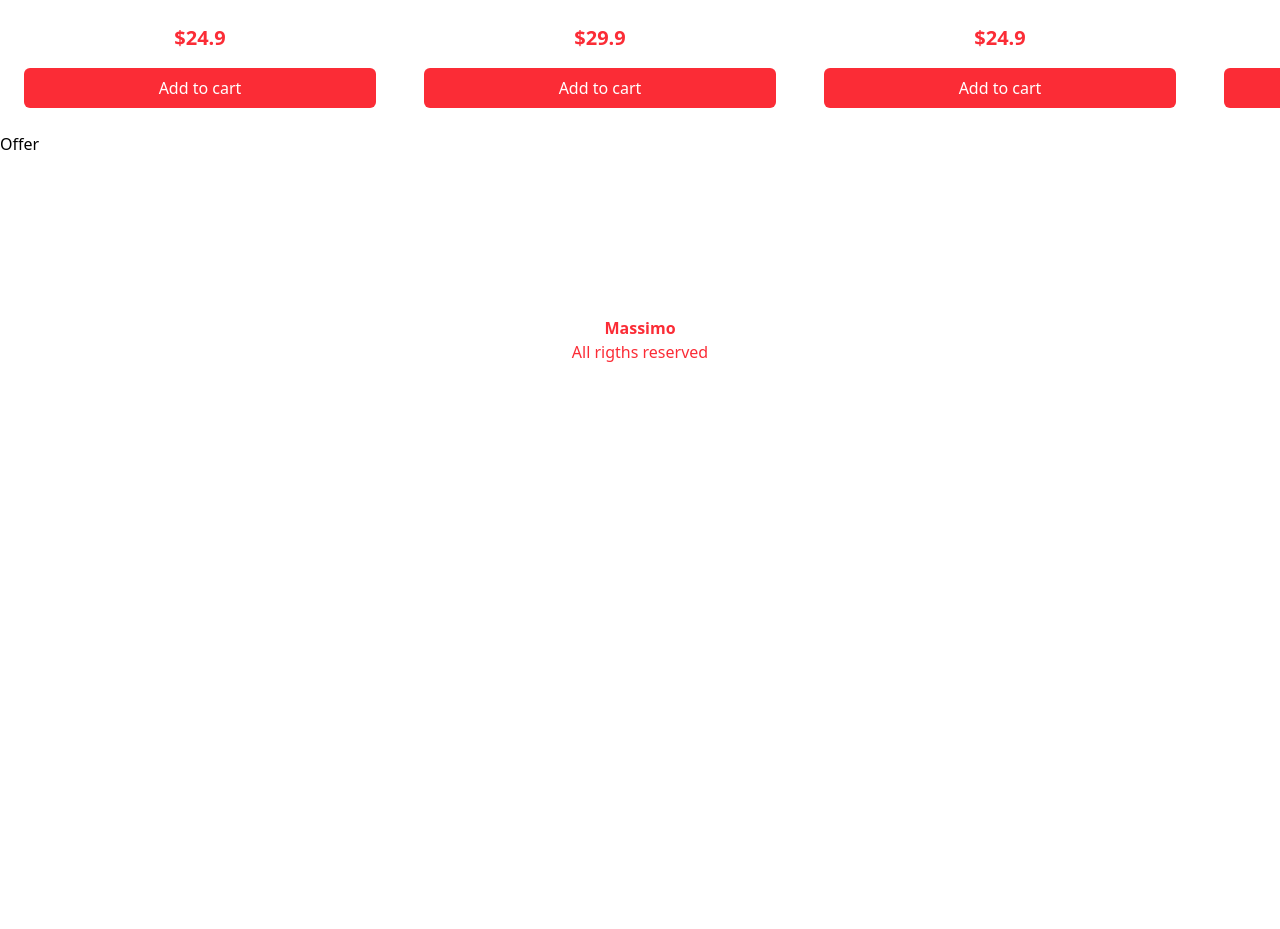
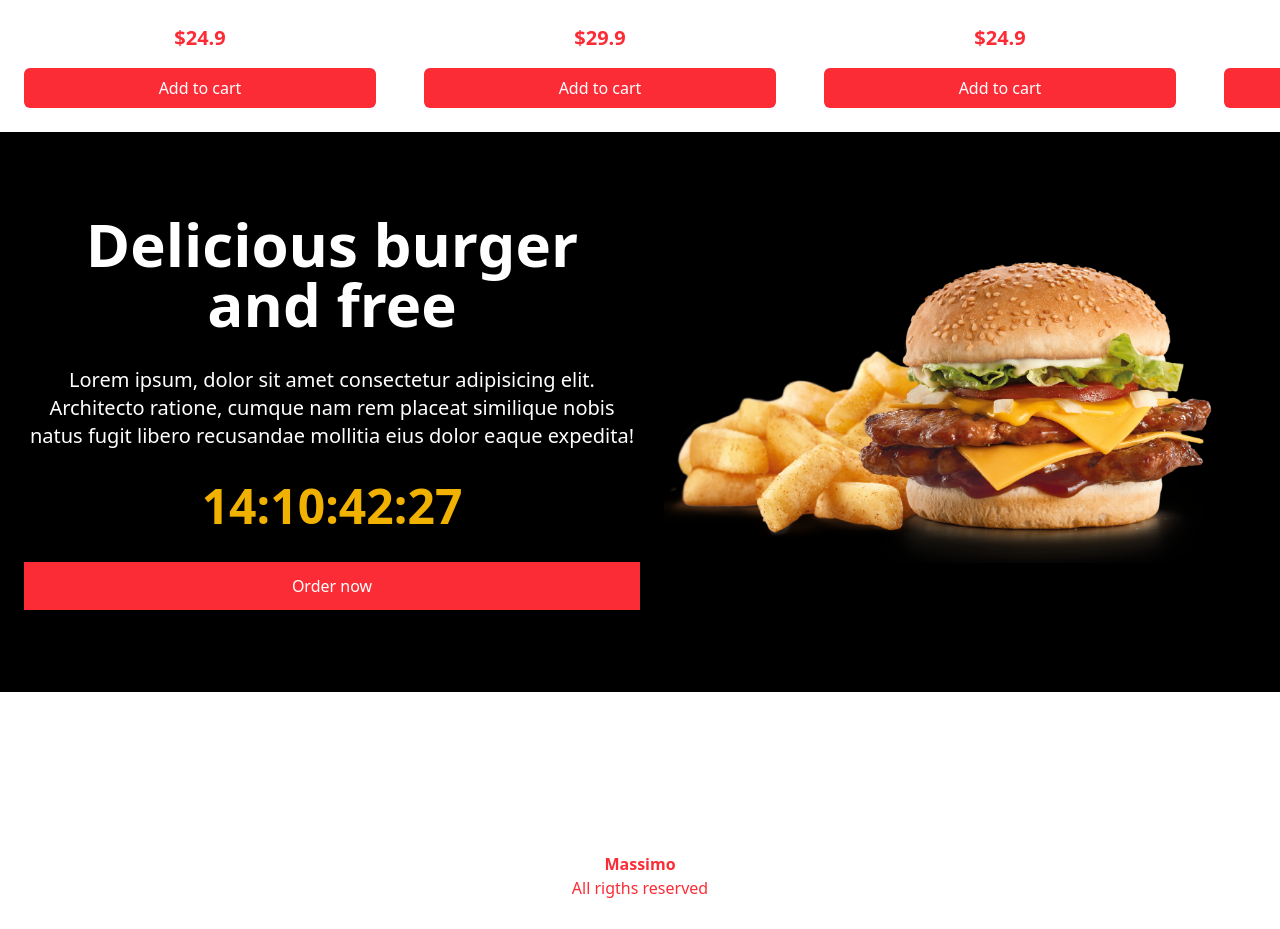
Before and after one commit to Hasmik11Gevorgyan/restaurant-project-Next-project-with-Typescript-and-Tailwind-, a Next.js app in the folder my-restaurant/: page / in a window 1280 px wide. Shown: the part 1180-2109 px from the top of the page. Before the commit the page ends 1656 px from the top, so only its background shows below. Built offline with nearby package versions, Linux system fonts and the light colour scheme.

Commit message:
i have done all categoryies and menu page

```diff
--- a/my-restaurant/src/app/menu/[category]/page.tsx
+++ b/my-restaurant/src/app/menu/[category]/page.tsx
@@ -1,8 +1,26 @@
 import React from 'react'
+import {pizzas} from '@/data'
+import Link from 'next/link'
+import Image from 'next/image'
 
 const CategoryPage = () => {
   return (
-    <div>CategoryPage</div>
+    <div className='flex flex-wrap text-red-500'>
+      {pizzas.map((item)=>(
+     <Link href={`/product/${item.id}` } key={item.id} className="group w-full h-[60vh] border-r-2 border-b-2 border-red-500 flex flex-col justify-between sm:w-1/2 lg:w-1/3 p-4">
+     {/*image contaier*/}
+     <div className='relative h-[80%]'>
+     {item.img && <Image src={item.img} alt={item.title} fill className='object-contain'/>}
+     </div>
+     {/*text container*/}
+     <div className='flex items-center justify-between mt-4 font-bold'>
+      <h1 className='text-2xl uppercase p-2'> {item.title}</h1>
+      <h2>$ {item.price}</h2>
+      <button className='hidden group-hover:block uppercase bg-red-500 text-white p-2 rounded-md'>Add to Cart</button>
+     </div>
+     </Link>
+      ))}
+    </div>
   )
 }
 
--- a/my-restaurant/src/app/menu/page.tsx
+++ b/my-restaurant/src/app/menu/page.tsx
@@ -1,7 +1,22 @@
 import React from "react";
+import Link from "next/link";
+import { menu } from "@/data";
 
 const MenuPage = () => {
-  return <div>MenuPage</div>;
+  return <div className="p-4 lg:px-20 xl:px-40 h-[calc(100vh-6rm)] md:h-[calc(100vh-9rm)] flex flex-col md:flex-row items-center">
+
+    {menu.map((category) =>(
+      <Link href={`/menu/${category.slug}`} key={category.id} className="w-full h-1/3 bg-cover p-8" style={{backgroundImage:`url(${category.img})`,  backgroundColor: category.color}}>
+      <div className={`text-${category.color} w-1/2 md:h-1/2` }>
+     <h1 className="uppercase font-bold text-3xl"> {category.title} </h1>
+     <p className="text-sm my-8">{category.desc}</p>
+     <button className={`hidden 2xl:block bg-${category.color} text-${category.color === "black" ? "white" :"red-500"} py-2 px-4 rounded-md`}>Explore</button>
+      </div>
+       </Link>
+    ))
+  }
+
+    </div>;
 };
 
 export default MenuPage;
--- /dev/null
+++ b/my-restaurant/src/components/CountDown.tsx
@@ -0,0 +1,14 @@
+"use client"
+import React from 'react'
+
+import Countdown from 'react-countdown'
+
+const endingTime = new Date("2025-12-04")
+
+const CountDown = () => {
+  return (
+    <Countdown date={endingTime}  className="font-bold text-5xl text-yellow-500"/>
+  )
+}
+
+export default CountDown
--- a/my-restaurant/src/components/Offer.tsx
+++ b/my-restaurant/src/components/Offer.tsx
@@ -1,8 +1,23 @@
 import React from 'react'
+import Image from 'next/image'
+import CountDown from './CountDown'
 
 const Offer = () => {
   return (
-    <div>Offer</div>
+    <div className='bg-black text-white flex flex-col  items-center justify-center  md:flex-row md:bg-[url("/offerBg.png")] md:h-[70vh] '>
+  {/*offer text*/}
+  <div className='flex-1 flex flex-col gap-8 justify-center text-center p-6'>
+    <h1 className='text-5xl text-white font-bold xl:text-6xl'> Delicious burger and free</h1>
+    <p className='text-sm text-white xl:text-xl'> Lorem ipsum, dolor sit amet consectetur adipisicing elit. Architecto ratione, cumque nam rem placeat similique nobis natus fugit libero recusandae mollitia eius dolor eaque expedita!</p>
+    <CountDown/>
+    <button className='bg-red-500 py-3 px-6 rounded:md text-white'> Order now</button>
+   </div>
+  {/*offer image*/}
+  <div className='flex-1 w-full relative md:h-full'>
+    <Image src="/offerProduct.png" alt="offer" fill className='object-contain ' />
+     </div>
+
+    </div>
   )
 }
 
```
